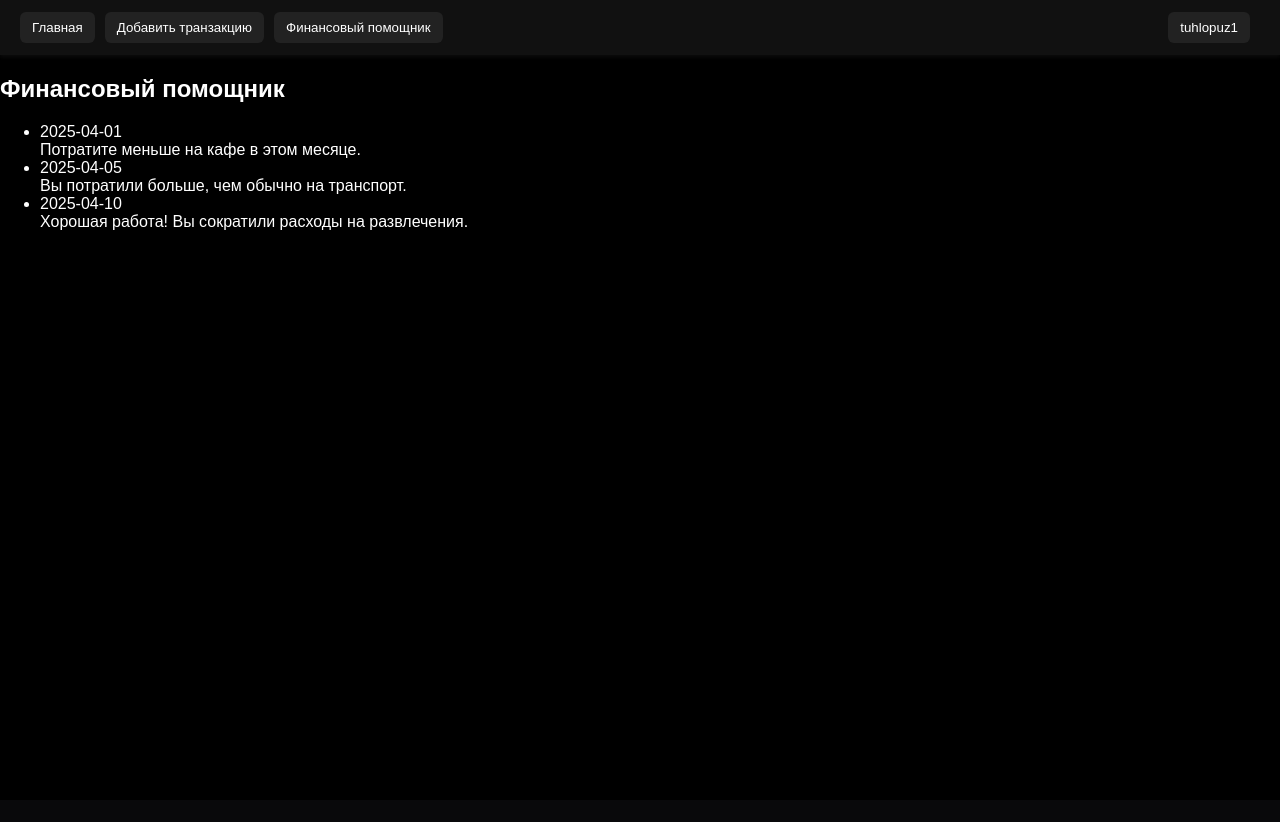
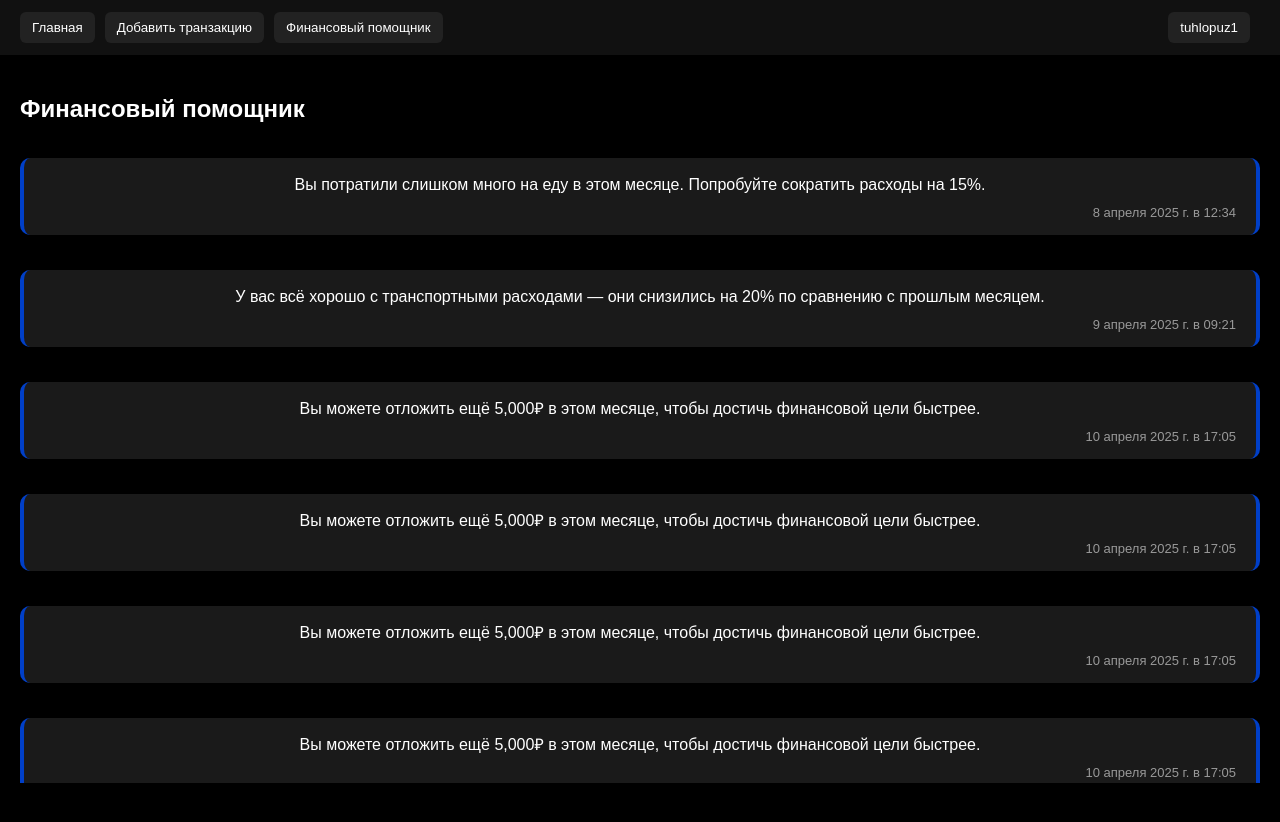
Before and after one commit to tuhlopuz1/FinanceMate, a React (Create React App) app in the folder frontend/: page /finance-helper in a window 1280 px wide. Shown: the top 822 px of the page. Before the commit the page ends 800 px from the top, so only its background shows below. Built offline with nearby package versions, Linux system fonts and the light colour scheme.

Commit message:
Мелкие фиксы фронта

```diff
--- a/frontend/src/addTransaction.js
+++ b/frontend/src/addTransaction.js
@@ -63,15 +63,17 @@ export default function AddTransaction() {
           required
         />
 
-        <input type="submit" value="Добавить" className="submit" />
+        <button id="submCSV" className="submit" style={{ marginTop: '5x' }}>
+          Добавить CSV
+        </button>
 
-        <hr style={{ margin: '30px 0', borderColor: '#444' }} />
+        <hr style={{ margin: '20px 0', borderColor: '#444' }} />
 
         <h2>Импорт из CSV</h2>
         <input type="file" accept=".csv" onChange={handleCSVChange} />
         {csvFile && <p>Файл выбран: {csvFile.name}</p>}
 
-        <button onClick={handleCSVSubmit} className="submit" style={{ marginTop: '10px' }}>
+        <button onClick={handleCSVSubmit} id="submCSV" className="submit" style={{ marginTop: '5x' }}>
           Добавить CSV
         </button>
       </form>
--- a/frontend/src/components/Styles.css
+++ b/frontend/src/components/Styles.css
@@ -164,9 +164,57 @@ body {
     padding: 3%;
   }
   #defBtn{
-    background-color: #222;
+    background-color: #003FC8;
     color: #fff;
     border-radius: 0.5rem;
     height: 5vh;
     border: none;
+}
+#submCSV {
+    height: 5vh;
+    border-radius: 0.5rem;
+    background-color: #003FC8;
+    border: none;
   }
+
+
+  .helper-container {
+    padding: 20px;
+    color: white;
+    background-color: #000;
+    min-height: 100vh;
+  }
+
+  .messages {
+    display: flex;
+    flex-direction: column;
+    gap: 20px;
+    margin-top: 20px;
+    max-height: 80vh; /* Ограничиваем высоту блока сообщений */
+    overflow-y: auto; /* Добавляем возможность скроллинга */
+  }
+
+  .messages::-webkit-scrollbar {
+    display: none; /* Скрыть полосу прокрутки */
+  }
+
+  .message {
+    background-color: #1a1a1a;
+    border-left: 4px solid #003FC8;
+    border-right: 4px solid #003FC8;
+    padding: 15px 20px;
+    border-radius: 10px;
+    box-shadow: 0 2px 6px rgba(0, 0, 0, 0.4);
+  }
+
+  .message-text {
+    font-size: 16px;
+    margin-bottom: 8px;
+    line-height: 1.5;
+  }
+
+  .message-date {
+    font-size: 13px;
+    color: #999;
+    text-align: right;
+  }
--- a/frontend/src/financeHelper.js
+++ b/frontend/src/financeHelper.js
@@ -3,25 +3,73 @@ import React from 'react';
 import Navigation from './components/Navigation';
 
 const messages = [
-  { date: '2025-04-01', text: 'Потратите меньше на кафе в этом месяце.' },
-  { date: '2025-04-05', text: 'Вы потратили больше, чем обычно на транспорт.' },
-  { date: '2025-04-10', text: 'Хорошая работа! Вы сократили расходы на развлечения.' },
+  {
+    id: 1,
+    text: 'Вы потратили слишком много на еду в этом месяце. Попробуйте сократить расходы на 15%.',
+    date: '2025-04-08T12:34:56',
+  },
+  {
+    id: 2,
+    text: 'У вас всё хорошо с транспортными расходами — они снизились на 20% по сравнению с прошлым месяцем.',
+    date: '2025-04-09T09:21:00',
+  },
+  {
+    id: 3,
+    text: 'Вы можете отложить ещё 5,000₽ в этом месяце, чтобы достичь финансовой цели быстрее.',
+    date: '2025-04-10T17:05:12',
+  },
+  {
+    id: 3,
+    text: 'Вы можете отложить ещё 5,000₽ в этом месяце, чтобы достичь финансовой цели быстрее.',
+    date: '2025-04-10T17:05:12',
+  },
+  {
+    id: 3,
+    text: 'Вы можете отложить ещё 5,000₽ в этом месяце, чтобы достичь финансовой цели быстрее.',
+    date: '2025-04-10T17:05:12',
+  },
+  {
+    id: 3,
+    text: 'Вы можете отложить ещё 5,000₽ в этом месяце, чтобы достичь финансовой цели быстрее.',
+    date: '2025-04-10T17:05:12',
+  },
+  {
+    id: 3,
+    text: 'Вы можете отложить ещё 5,000₽ в этом месяце, чтобы достичь финансовой цели быстрее.',
+    date: '2025-04-10T17:05:12',
+  },
+  {
+    id: 3,
+    text: 'Вы можете отложить ещё 5,000₽ в этом месяце, чтобы достичь финансовой цели быстрее.',
+    date: '2025-04-10T17:05:12',
+  },
 ];
+
+function formatDate(dateString) {
+  const date = new Date(dateString);
+  return date.toLocaleDateString('ru-RU', {
+    year: 'numeric',
+    month: 'long',
+    day: 'numeric',
+    hour: '2-digit',
+    minute: '2-digit',
+  });
+}
 
 export default function FinanceHelper() {
   return (
     <div>
       <Navigation />
-      <div className="p-4 max-w-2xl mx-auto">
-        <h2 className="text-xl mb-4">Финансовый помощник</h2>
-        <ul className="space-y-2">
-          {messages.map((msg, index) => (
-            <li key={index} className="border p-3 rounded shadow">
-              <div className="text-gray-500 text-sm">{msg.date}</div>
-              <div>{msg.text}</div>
-            </li>
+      <div className="helper-container">
+        <h2>Финансовый помощник</h2>
+        <div className="messages">
+          {messages.map((msg) => (
+            <div className="message" key={msg.id}>
+              <div className="message-text">{msg.text}</div>
+              <div className="message-date">{formatDate(msg.date)}</div>
+            </div>
           ))}
-        </ul>
+        </div>
       </div>
     </div>
   );
```
